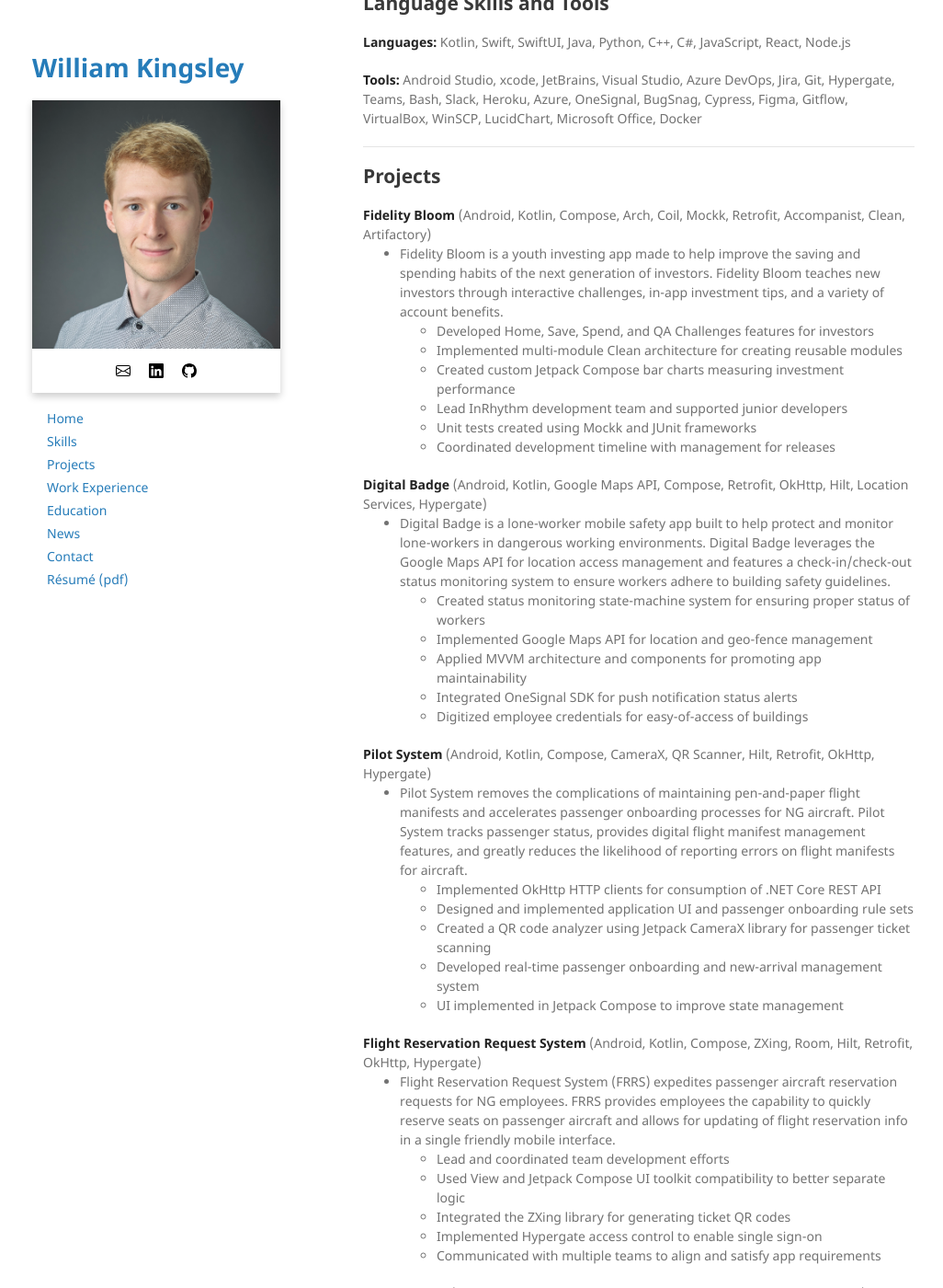
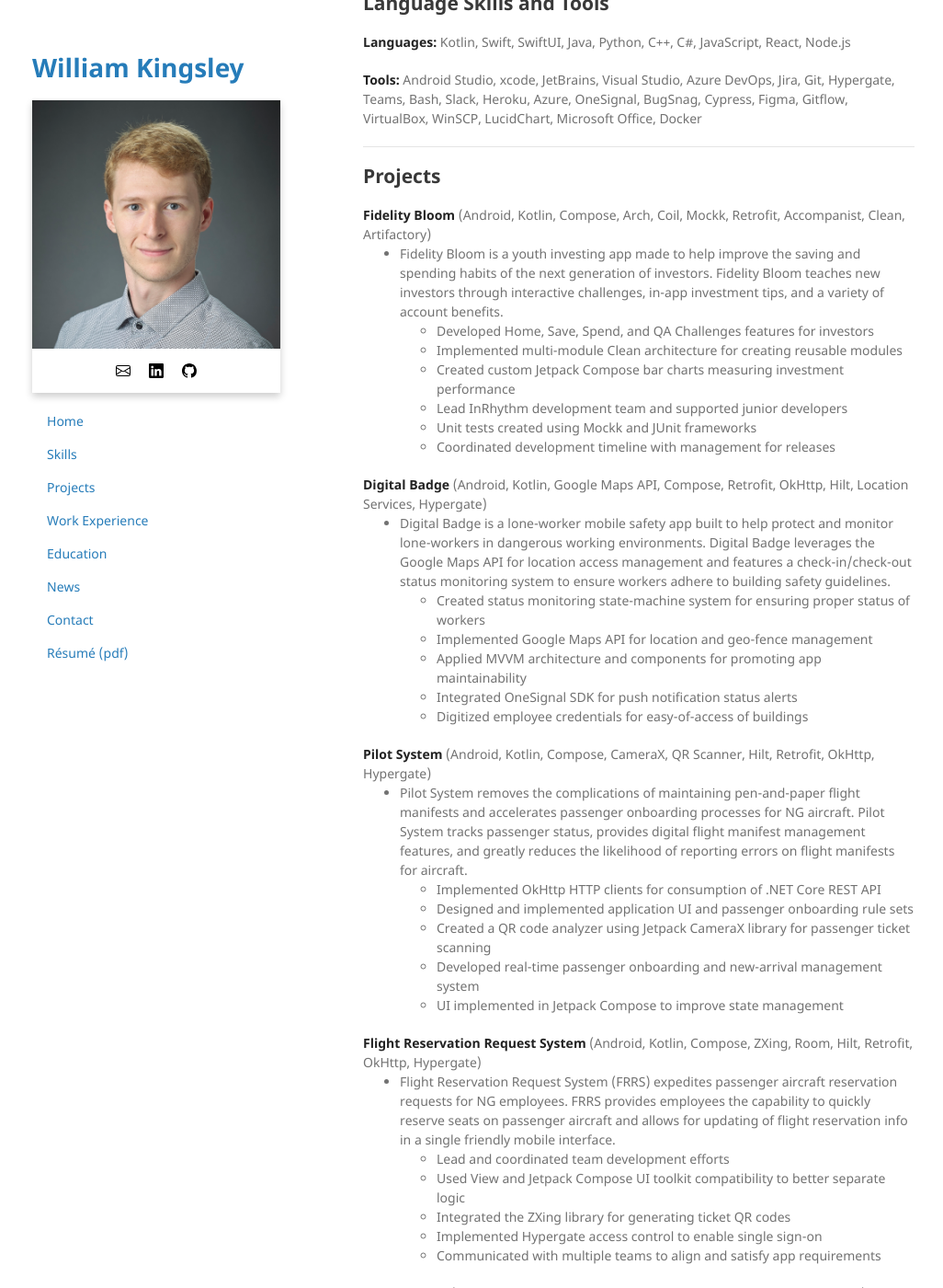
Before and after one commit to data-programmer/data-programmer.github.io, a Jekyll site: the page built from index.md, in a window 1280 px wide and 1400 px high, scrolled down 190 px. Shown: the whole window at 92% size, without its empty margins (125-1151 px from the left). Built offline with Jekyll 4.4.1, drawn with Linux system fonts in a browser that asks for light colours.

Commit message:
Adding additional padding

```diff
--- a/_sass/jekyll-theme-minimal.scss
+++ b/_sass/jekyll-theme-minimal.scss
@@ -26,7 +26,8 @@
 
 .navbar li {
   display: block;
-  padding: 2px 0;
+  padding: 5px 0;
+  margin-bottom: 5px;
 }
 
 .navbar li:hover {
```
